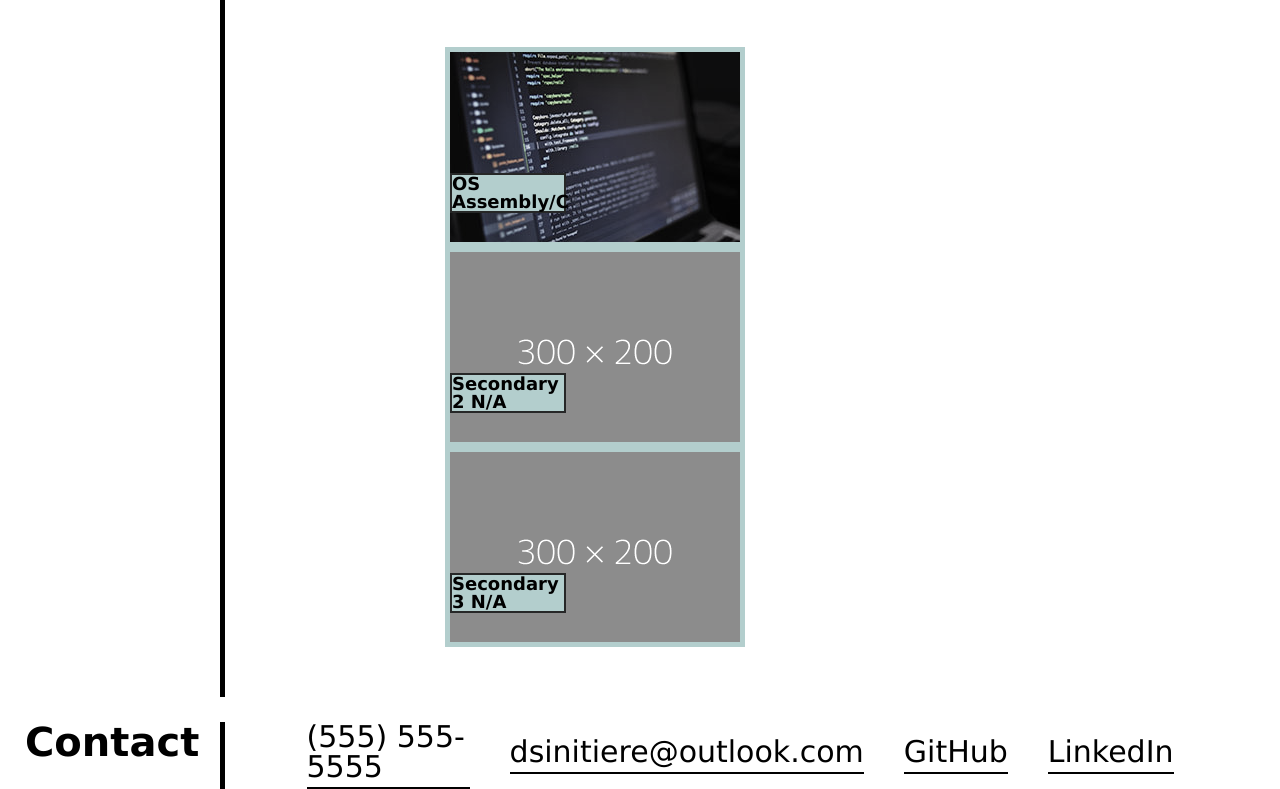
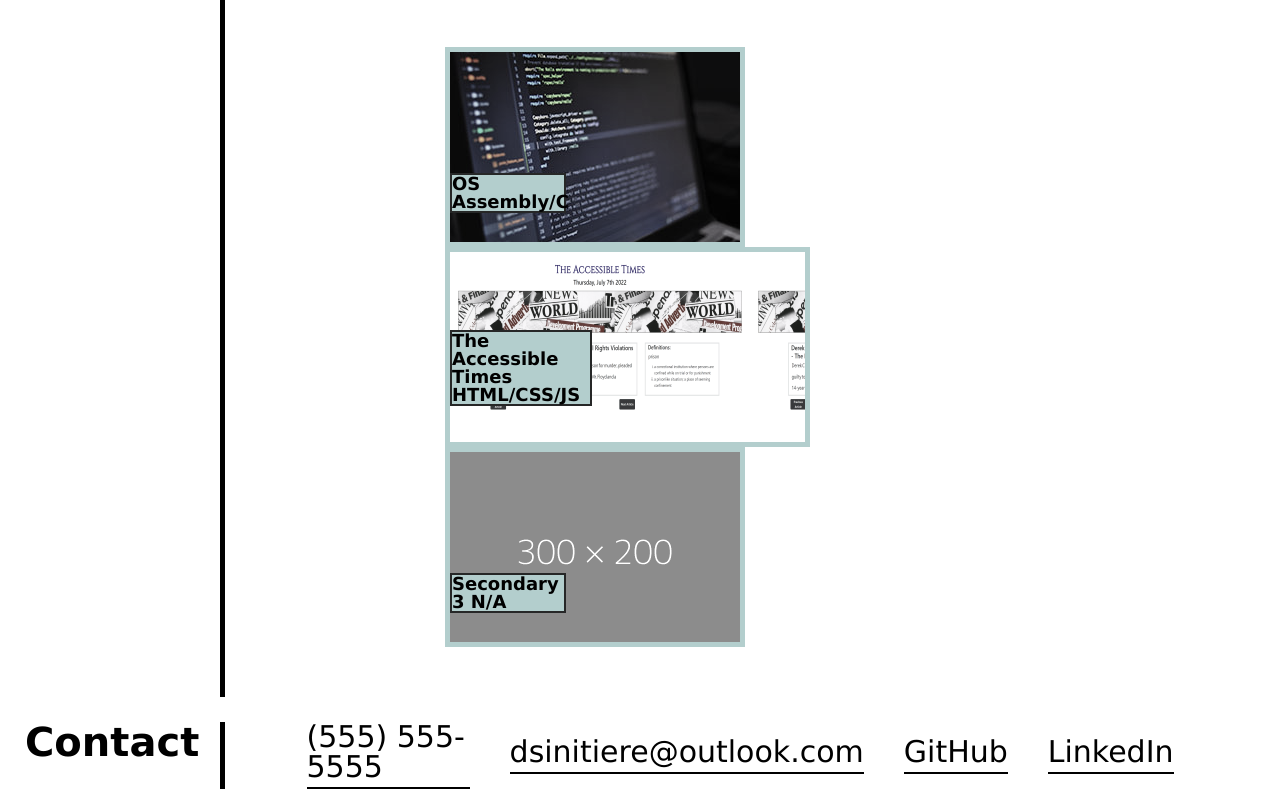
Before and after one commit to Chromodyne/portfolio_website, a plain HTML site: page index.html in a window 1280 px wide. Shown: the part 868-1657 px from the top of the page. Drawn offline with Linux system fonts and the light colour scheme.

Commit message:
Added new project to portfolio.

```diff
--- a/assets/css/style.css
+++ b/assets/css/style.css
@@ -203,7 +203,7 @@ main {
 }
 
 #secondary-2 {
-    background-image: url(../img/dummy-secondary.png);
+    background-image: url(../img/accessible-times.png);
 }
 
 #secondary-3 {
--- a/index.html
+++ b/index.html
@@ -83,10 +83,10 @@
                                 Assembly/C
                             </p>
                         </a>
-                        <a id="secondary-2" class="secondary" href="#">
+                        <a id="secondary-2" class="secondary" href="https://github.com/Chromodyne/the_accessible_times">
                             <p class="tag">
-                                Secondary 2
-                                N/A
+                                The Accessible Times
+                                HTML/CSS/JS
                             </p>
                         </a>
                         <a id="secondary-3" class="secondary" href="#">
```
Also changed, not shown: assets/img/1656597357274.jpg (added), assets/img/accessible-times.png (added).
